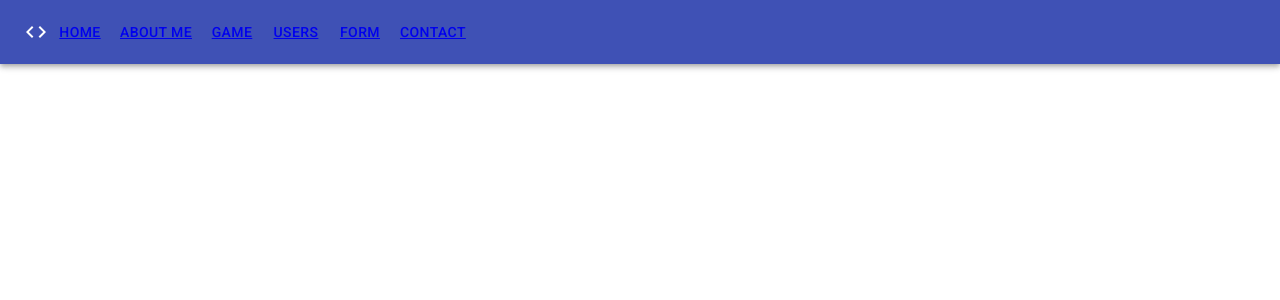
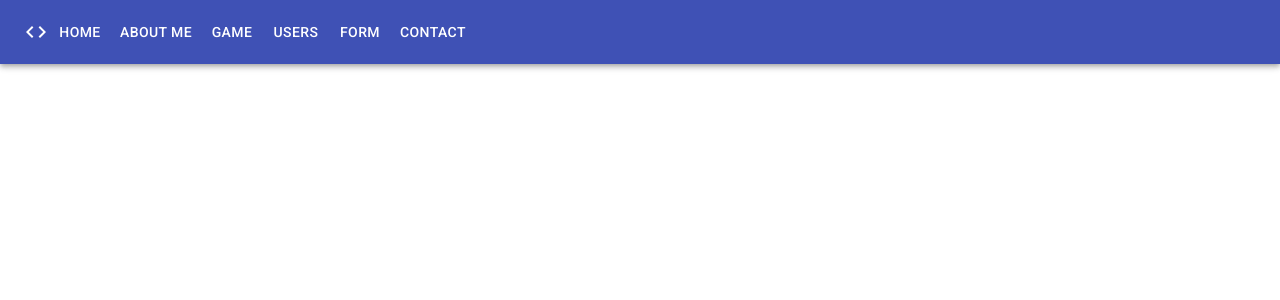
Before and after one commit to EwaBittner/React-social-App, a React (Create React App) app: page / in a window 1280 px wide. Shown: the top 300 px of the page. Built offline with nearby package versions, Linux system fonts and the light colour scheme.

Commit message:
Improved styles in navigation

```diff
--- a/src/App.js
+++ b/src/App.js
@@ -24,23 +24,23 @@ function App() {
       <AppBar position="static">
         <Toolbar>
           <CodeIcon />
-          <Button variant="text" color="inherit">
-            <Link to="/">Home</Link>
+          <Button variant="text" color="inherit" component={Link} to="/">
+            Home
           </Button>
-          <Button variant="text" color="inherit">
-            <Link to="/about-me">About me</Link>
+          <Button variant="text" color="inherit" component={Link} to="/about-me">
+            About me
           </Button>
-          <Button variant="text" color="inherit">
-            <Link to="/game">Game</Link>
+          <Button variant="text" color="inherit" component={Link} to="/game">
+            Game
           </Button>
-          <Button variant="text" color="inherit">
-            <Link to="/users">Users</Link>
+          <Button variant="text" color="inherit" component={Link} to="/users">
+            Users
           </Button>
-          <Button variant="text" color="inherit">
-            <Link to="/form">Form</Link>
+          <Button variant="text" color="inherit" component={Link} to="/form">
+            Form
           </Button>
-          <Button variant="text" color="inherit">
-            <Link to="/contact">Contact</Link>
+          <Button variant="text" color="inherit" component={Link} to="/contact">
+            Contact
           </Button>
         </Toolbar>
       </AppBar>
```
